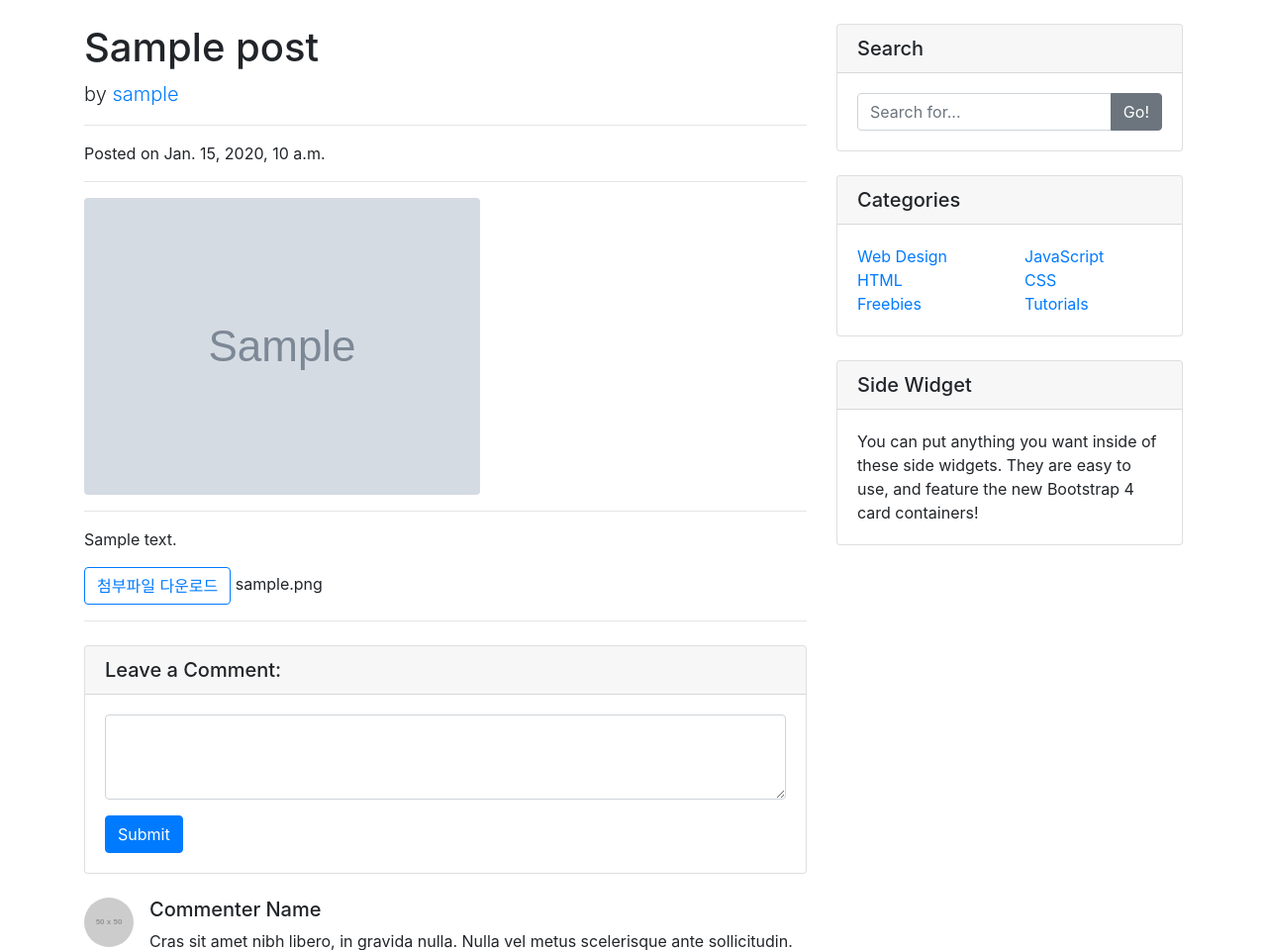
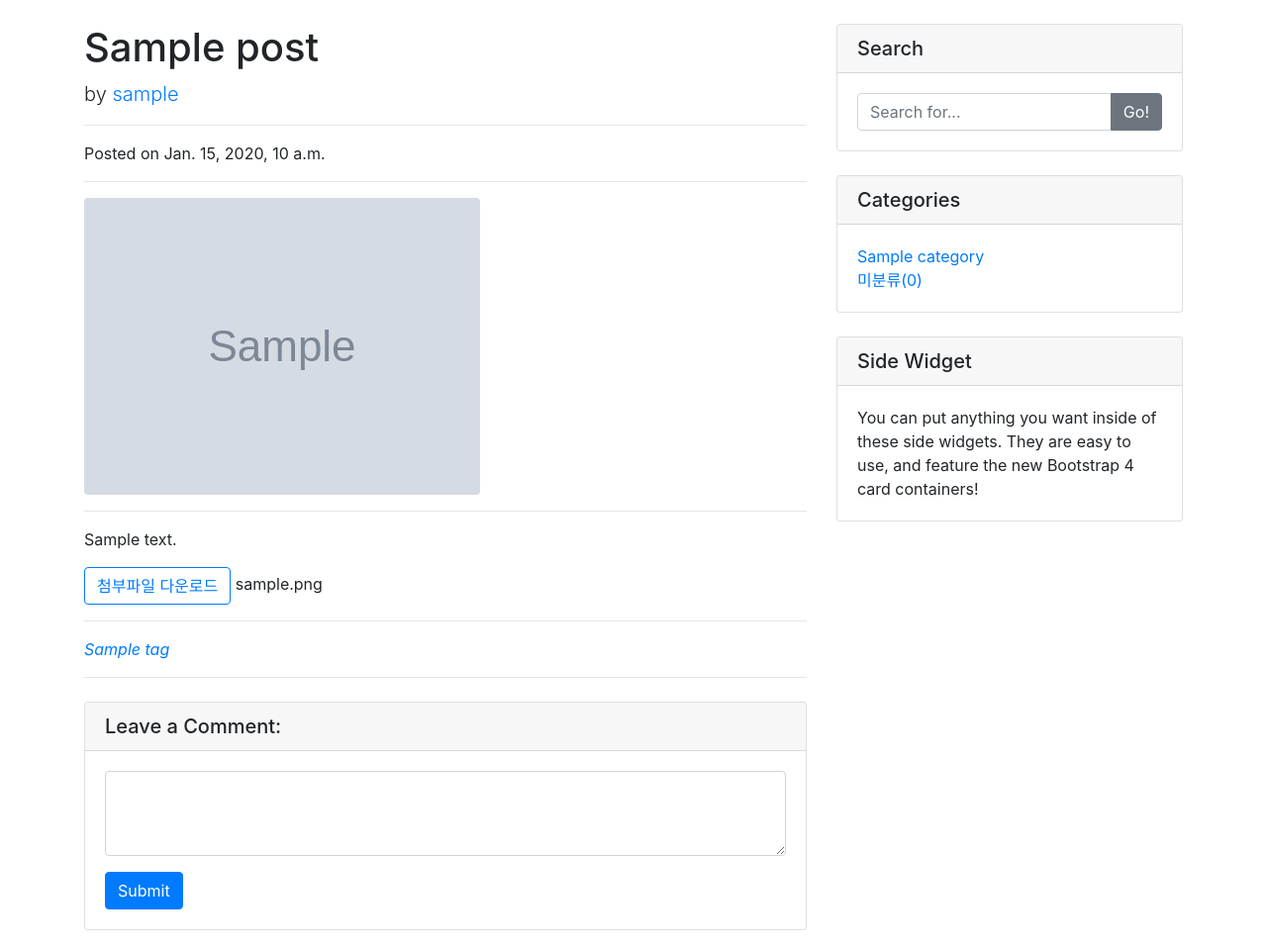
Before and after one commit to famo1245/CloudProgramming2023_Young, a Django app: page /blog/1/ in a window 1280 px wide. Shown: the part 56-1016 px from the top of the page at 99% size. Run offline with Django 4.2, Linux system fonts and the light colour scheme; tables that the repository leaves empty hold one stand-in row (values such as "Sample post"); grey boxes marked "Sample" are stand-in pictures; grey boxes labelled with a size stand in for pictures from a placeholder-image service; some libraries are stand-ins or nearby versions.

Commit message:
카테고리 화면 수정,태그 추가

```diff
--- a/django_project/blog/models.py
+++ b/django_project/blog/models.py
@@ -2,6 +2,17 @@ import os.path
 
 from django.db import models
 from django.contrib.auth.models import User
+
+
+class Tag(models.Model):
+    name = models.CharField(max_length=20, unique=True)
+    slug = models.SlugField(max_length=50, unique=True, allow_unicode=True)
+
+    def __str__(self):
+        return self.name
+
+    def get_absolute_url(self):
+        return f'/blog/tag/{self.slug}'
 
 
 class Category(models.Model):
@@ -11,6 +22,9 @@ class Category(models.Model):
     # toString override
     def __str__(self):
         return self.name
+
+    def get_absolute_url(self):
+        return f'/blog/category/{self.slug}'
 
     # Categorys 수정
     class Meta:
@@ -32,7 +46,10 @@ class Post(models.Model):
     author = models.ForeignKey(User, on_delete=models.SET_NULL, null=True)
 
     # category
-    category = models.ForeignKey(Category, null=True, on_delete=models.SET_NULL)
+    category = models.ForeignKey(Category, null=True, blank=True, on_delete=models.SET_NULL)
+
+    # tag, many to many 는 null=True 가 default
+    tag = models.ManyToManyField(Tag, blank=True)
 
     # toString method override
     def __str__(self):
--- a/django_project/blog/templates/blog/post_detail.html
+++ b/django_project/blog/templates/blog/post_detail.html
@@ -42,6 +42,17 @@
             {{ post.get_file_name }}
         {% endif %}
         <hr>
+
+        <!-- Tag Content -->
+        {% if post.tag.exists %}
+            <i class="fas fa-tags">
+            {% for tag in post.tag.iterator %}
+                <a href="{{ tag.get_absolute_url }}">{{ tag }} </a>
+            {% endfor %}
+            </i>
+            <hr>
+        {% endif %}
+
 
         <!-- Comments Form -->
         <div class="card my-4">
--- a/django_project/blog/templates/blog/post_list.html
+++ b/django_project/blog/templates/blog/post_list.html
@@ -13,7 +13,7 @@
                      src="https://product.cdn.cevaws.com/var/storage/images/_aliases/reference/media/feliway-2017/images/kor-kr/1_gnetb-7sfmbx49emluey4a/6341829-1-kor-KR/1_gNETb-7SfMBX49EMLUeY4A.jpg">
             {% endif %}
             <div class="card-body">
-                <h2 class="card-title">{{ p.title }}</h2>
+                <h2 class="card-title">{{ p.title }} ({{ p.category }})</h2>
                 {% if p.hook_msg %}
                     <p class="card-text">{{ p.hook_msg }}</p>
                 {% else %}
--- a/django_project/blog/templates/blog/sidebar_detail.html
+++ b/django_project/blog/templates/blog/sidebar_detail.html
@@ -20,27 +20,13 @@
             <div class="row">
                 <div class="col-lg-6">
                     <ul class="list-unstyled mb-0">
+                        {% for category in categories %}
+                            <li>
+                                <a href="{{ category.get_absolute_url }}">{{ category.name }}</a>
+                            </li>
+                        {% endfor %}
                         <li>
-                            <a href="#">Web Design</a>
-                        </li>
-                        <li>
-                            <a href="#">HTML</a>
-                        </li>
-                        <li>
-                            <a href="#">Freebies</a>
-                        </li>
-                    </ul>
-                </div>
-                <div class="col-lg-6">
-                    <ul class="list-unstyled mb-0">
-                        <li>
-                            <a href="#">JavaScript</a>
-                        </li>
-                        <li>
-                            <a href="#">CSS</a>
-                        </li>
-                        <li>
-                            <a href="#">Tutorials</a>
+                            <a href="/blog/category/no-category">미분류({{ no_category_count }})</a>
                         </li>
                     </ul>
                 </div>
--- a/django_project/blog/urls.py
+++ b/django_project/blog/urls.py
@@ -5,4 +5,6 @@ from . import views
 urlpatterns = [
     path('', views.PostList.as_view()),
     path('<int:pk>/', views.PostDetail.as_view()),
+    path('category/<str:slug>/', views.categories_page),
+    path('tag/<str:slug>/', views.tag_page),
 ]
--- a/django_project/blog/views.py
+++ b/django_project/blog/views.py
@@ -1,13 +1,57 @@
 from django.shortcuts import render
 from django.views.generic import ListView, DetailView
 
-from .models import Post
+from .models import Post, Category, Tag
 
 
 class PostList(ListView):
     model = Post
     ordering = '-pk'    # 리스트의 순서를 pk의 역순으로
 
+    def get_context_data(self, *, object_list=None, **kwargs):
+        context = super(PostList, self).get_context_data()
+        context['categories'] = Category.objects.all()
+        context['no_category_count'] = Post.objects.filter(category=None).count()
+
+        return context
+
 
 class PostDetail(DetailView):
     model = Post
+
+    def get_context_data(self, *, object_list=None, **kwargs):
+        context = super(PostDetail, self).get_context_data()
+        context['categories'] = Category.objects.all()
+        context['no_category_count'] = Post.objects.filter(category=None).count()
+
+        return context
+
+
+def categories_page(request, slug):
+    if slug == 'no-category':
+        category = '미분류'
+        post_list = Post.objects.filter(category=None).order_by('-pk')
+    else:
+        category = Category.objects.get(slug=slug)
+        post_list = Post.objects.filter(category=category).order_by('-pk')
+
+    context = {
+        'category': category,
+        'categories': Category.objects.all(),
+        'post_list': post_list,
+        'no_category_count': Post.objects.filter(category=None).count()
+    }
+    return render(request, 'blog/post_list.html', context)
+
+
+def tag_page(request, slug):
+    tag = Tag.objects.get(slug=slug)
+    post_list = tag.post_set.all().order_by('-pk')
+
+    context = {
+        'tag': tag,
+        'categories': Category.objects.all(),
+        'post_list': post_list,
+        'no_category_count': Post.objects.filter(category=None).count()
+    }
+    return render(request, 'blog/post_list.html', context)
```
Also changed, not shown: django_project/blog/admin.py (+6 -1 lines), django_project/blog/templates/blog/sidebar.html (+6 -20 lines).
